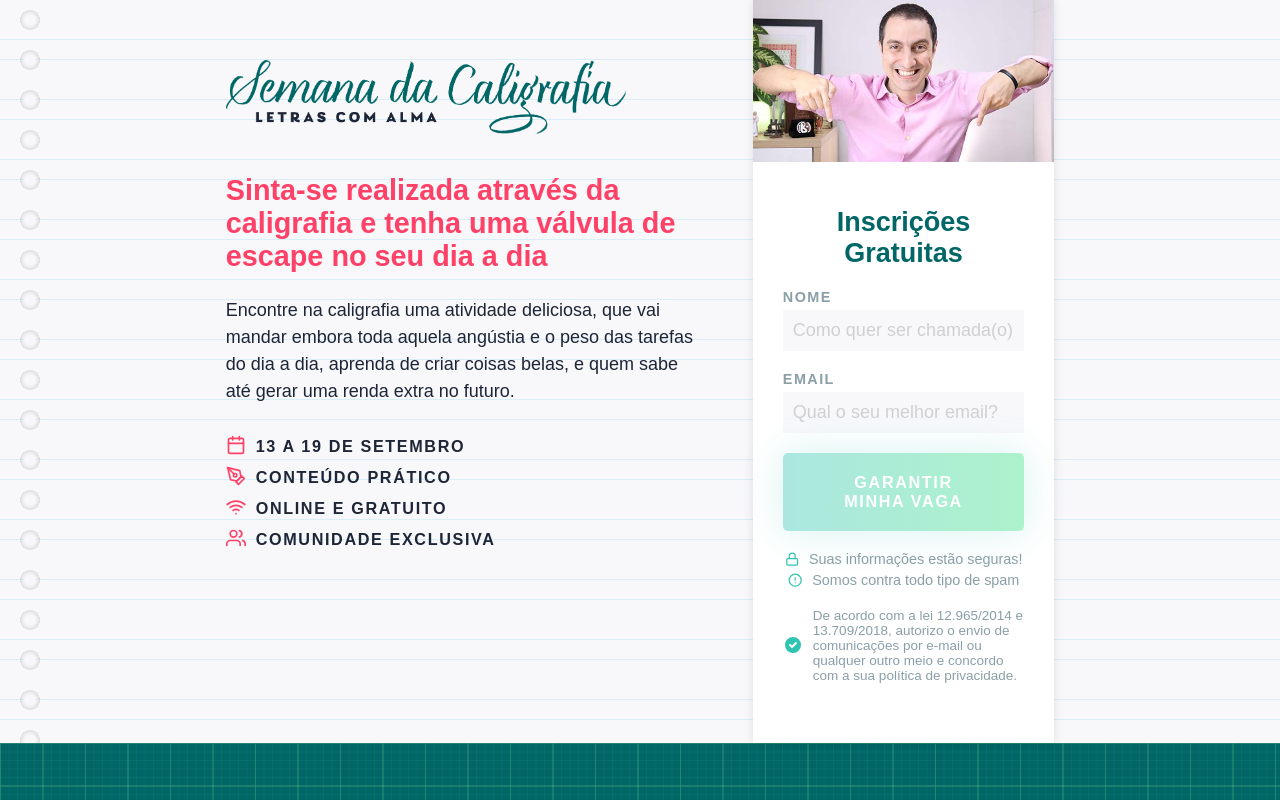
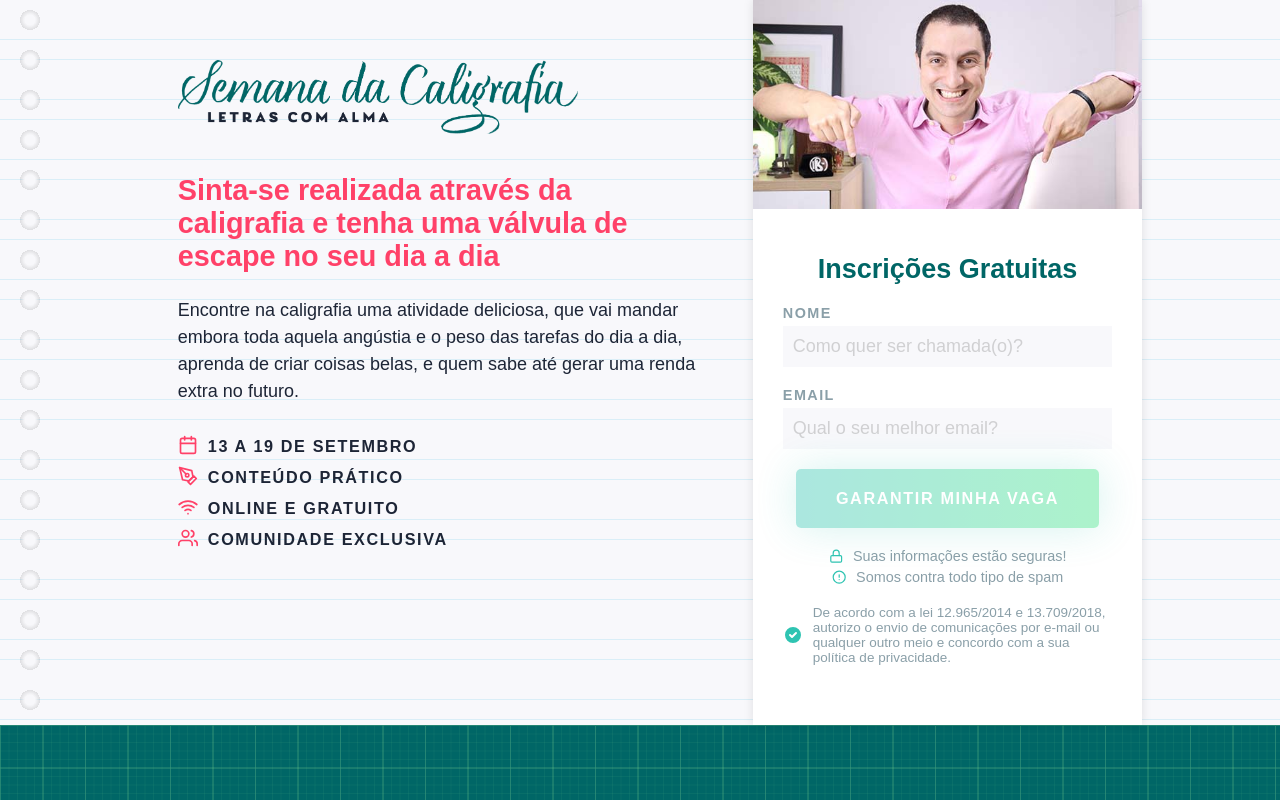
Before and after one commit to scodeler/semana-caligrafia, a Next.js app: page /inscricao/tg in a window 1280 px wide. Shown: the top 800 px of the page. Built offline with nearby package versions, Linux system fonts and the light colour scheme; a web font is replaced by a local one.

Commit message:
feat: add new logos and copy

```diff
--- a/styles/_hero.scss
+++ b/styles/_hero.scss
@@ -8,7 +8,7 @@ $lineColor: rgba(106,187,222,.25);
 
   &::after{
     content: '';
-    display: block;
+    display: none;
     top: 0;
     left: 10px;
     height: 100%;
@@ -16,7 +16,12 @@ $lineColor: rgba(106,187,222,.25);
     position: absolute;
     background-image: radial-gradient($lightGray, $lightGray 5px, rgba(#000,.1) 10px, transparent 10px);
     background-size: 40px 40px;
+
+    @include grid-media($grid-lg){
+      display: block;
+    }
   }
+
 
   @include grid-media($grid-xs, $grid-sm){
     &::after{
@@ -26,8 +31,7 @@ $lineColor: rgba(106,187,222,.25);
 }
 
 .hero-left{
-  @include grid-column(5);
-  @include grid-push(1);
+  @include grid-column(6);
   padding: 60px 0;
 
   @include grid-media($grid-xs){
@@ -36,9 +40,14 @@ $lineColor: rgba(106,187,222,.25);
     text-align: center;
   }
 
+  @include grid-media($grid-lg){
+    @include grid-column(7);
+    padding-left: 40px;
+  }
+
   @include grid-media($grid-xl){
-    @include grid-column(6);
-    @include grid-push(2);
+    @include grid-column(7);
+    @include grid-push(1);
   }
 
   @include grid-media($grid-sm){
@@ -108,7 +117,7 @@ $lineColor: rgba(106,187,222,.25);
 }
 
 .hero-form{
-  @include grid-column(5);
+  @include grid-column(6);
   background: #fff;
   box-shadow: 0 0 10px rgba(#000,.1);
 
@@ -118,7 +127,7 @@ $lineColor: rgba(106,187,222,.25);
   }
 
   @include grid-media($grid-xl){
-    @include grid-column(4);
+    @include grid-column(5);
     @include grid-push(0);
   }
 
--- a/styles/_subjects.scss
+++ b/styles/_subjects.scss
@@ -15,11 +15,23 @@
   @include grid-push(2);
   margin-top: 0;
   margin-bottom: 0;
+  padding: 0;
+
+  @include grid-media($grid-sm){
+    @include grid-column(8);
+    @include grid-push(0);
+  }
+
+  @include grid-media($grid-xs){
+    @include grid-column(4);
+    @include grid-push(0);
+  }
 }
 
 .subjects-item{
   display: flex;
   padding: 0;
+  align-items: center;
   margin-bottom: 40px;
 }
 
@@ -34,6 +46,11 @@ $calendar-radius: 8px;
   margin-right: 40px;
   border-radius: $calendar-radius;
   box-shadow: 0 0 15px rgba($darkGray, .3);
+
+  @include grid-media($grid-xs){
+    margin-right: 20px;
+    display: none;
+  }
 }
 
 .subject-month{
--- a/templates/semana/parts/Subjects.jsx
+++ b/templates/semana/parts/Subjects.jsx
@@ -16,7 +16,7 @@ const Subjects = () => {
                 </h3>
                 <div className='subject-text'>
                   <p>
-                    Entenda como a caligrafia pode ser uma excelente
+                    Entenda como a caligrafia pode ser uma excelente{' '}
                     <strong>oportunidade</strong> para você ter um{' '}
                     <strong>momento de paz</strong>, praticando uma atividade
                     repleta de <strong>propósito e significado</strong>, podendo
```
Also changed, not shown: templates/semana/SuccessPage.jsx (+10 -5 lines), public/Logo-LetrasComAlma-negativo.png (added).
